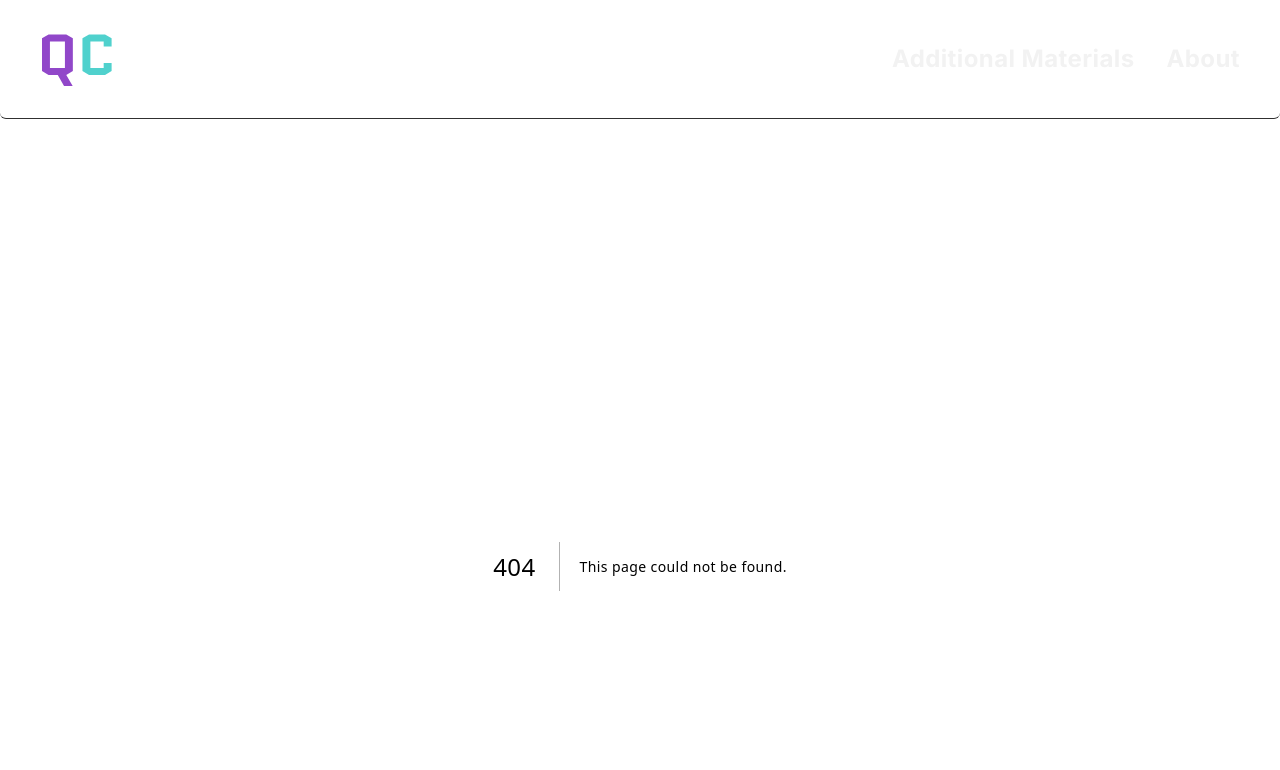
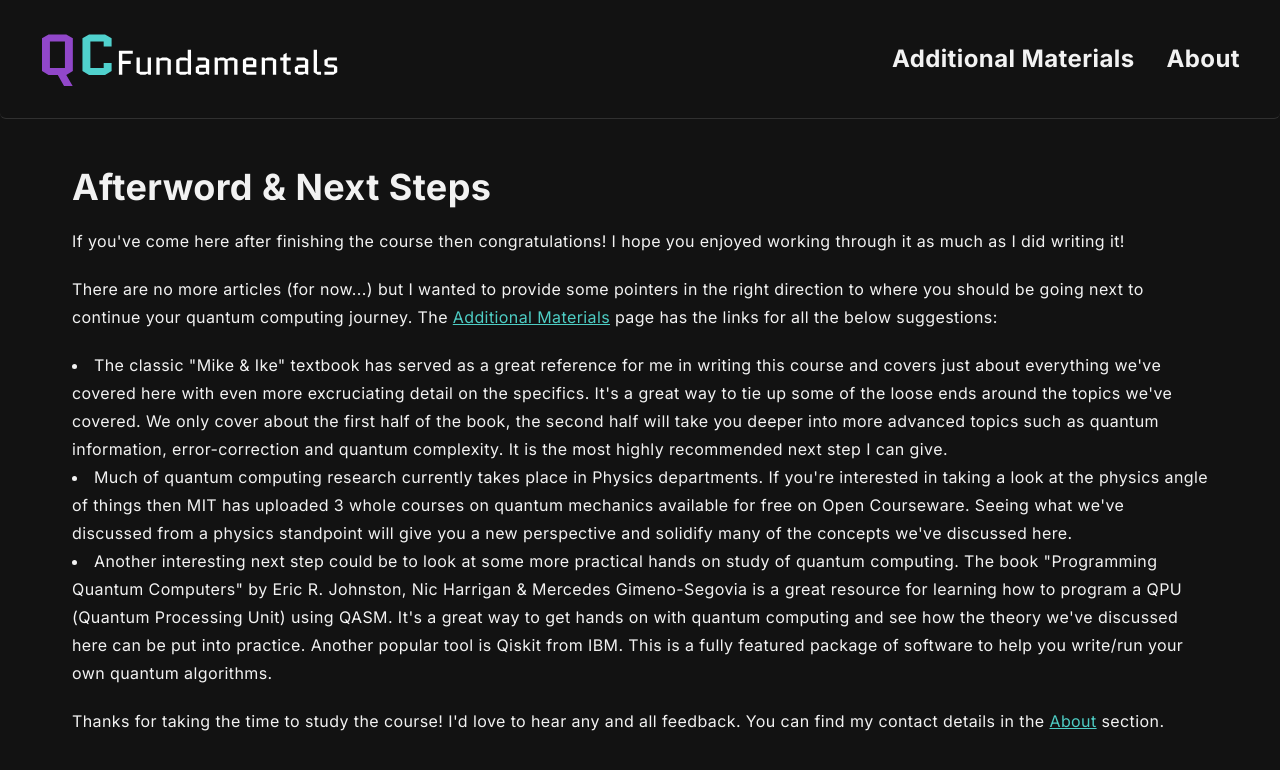
Before and after one commit to DazKins/qcfundamentals, a Next.js app: page /afterword-next-steps in a window 1280 px wide. Before the commit this address had no page. Shown: the top 770 px of the page. Built offline with nearby package versions, Linux system fonts and the light colour scheme.

Commit message:
Add afterword

```diff
--- a/package.json
+++ b/package.json
@@ -3,7 +3,7 @@
   "version": "0.1.0",
   "private": true,
   "scripts": {
-    "dev": "next dev",
+    "dev": "next dev --turbo",
     "build": "next build",
     "start": "next start",
     "lint": "next lint"
--- a/src/app/additional-materials/page.tsx
+++ b/src/app/additional-materials/page.tsx
@@ -17,7 +17,12 @@ const Page = () => {
         </a>
       </p>
       <p>
-        The Youtube channel &quot;Quantum Sense&quot; has an awesome series on the mathematics of bra-ket notation. He tackles it more from a physics perspective, but it&apos;s still very applicable here. <a href="https://www.youtube.com/playlist?list=PL8ER5-vAoiHAWm1UcZsiauUGPlJChgNXC">YouTube</a>
+        The Youtube channel &quot;Quantum Sense&quot; has an awesome series on
+        the mathematics of bra-ket notation. He tackles it more from a physics
+        perspective, but it&apos;s still very applicable here.{" "}
+        <a href="https://www.youtube.com/playlist?list=PL8ER5-vAoiHAWm1UcZsiauUGPlJChgNXC">
+          YouTube
+        </a>
       </p>
       <h3>Books</h3>
       <p>
@@ -29,6 +34,21 @@ const Page = () => {
         <a href="https://www.amazon.com/Quantum-Computation-Information-10th-Anniversary/dp/1107002176">
           Amazon
         </a>
+      </p>
+      <p>
+        &quot;Programming Quantum Computers&quot; by Eric R. Johnston, Nic
+        Harrigan & Mercedes Gimeno-Segovia, presents a slightly more practical
+        hands on approach where you will learn the fundamentals of programming a
+        QPU (Quantum Processing Unit) using QASM.{" "}
+        <a href="https://www.amazon.com/Programming-Quantum-Computers-Essential-Algorithms/dp/1492039683">
+          Amazon
+        </a>
+      </p>
+      <h3>Websites</h3>
+      <p>
+        IBM is developing Qiskit which is a great toolkit/library for
+        coding/testing your own quantum algorithms.{" "}
+        <a href="https://docs.quantum.ibm.com/guides">Getting started guide</a>
       </p>
       <h3>Apps</h3>
       <p>
--- /dev/null
+++ b/src/app/afterword-next-steps/page.tsx
@@ -0,0 +1,58 @@
+import Link from "next/link";
+
+const Page = () => {
+  return (
+    <div className="flex flex-col gap-5">
+      <h1>Afterword & Next Steps</h1>
+      <p>
+        If you&apos;ve come here after finishing the course then congratulations! I
+        hope you enjoyed working through it as much as I did writing it!
+      </p>
+      <p>
+        There are no more articles (for now...) but I wanted to provide some
+        pointers in the right direction to where you should be going next to
+        continue your quantum computing journey. The{" "}
+        <Link href="/additional-materials">Additional Materials</Link> page has
+        the links for all the below suggestions:
+      </p>
+      <ul>
+        <li>
+          The classic &quot;Mike & Ike&quot; textbook has served as a great
+          reference for me in writing this course and covers just about
+          everything we&apos;ve covered here with even more excruciating detail on
+          the specifics. It&apos;s a great way to tie up some of the loose ends
+          around the topics we&apos;ve covered. We only cover about the first half of
+          the book, the second half will take you deeper into more advanced
+          topics such as quantum information, error-correction and quantum
+          complexity. It is the most highly recommended next step I can give.
+        </li>
+        <li>
+          Much of quantum computing research currently takes place in Physics
+          departments. If you&apos;re interested in taking a look at the physics
+          angle of things then MIT has uploaded 3 whole courses on quantum
+          mechanics available for free on Open Courseware. Seeing what we&apos;ve
+          discussed from a physics standpoint will give you a new perspective
+          and solidify many of the concepts we&apos;ve discussed here.
+        </li>
+        <li>
+          Another interesting next step could be to look at some more practical
+          hands on study of quantum computing. The book &quot;Programming Quantum
+          Computers&quot; by Eric R. Johnston, Nic Harrigan & Mercedes Gimeno-Segovia
+          is a great resource for learning how to program a QPU (Quantum
+          Processing Unit) using QASM. It&apos;s a great way to get hands on with
+          quantum computing and see how the theory we&apos;ve discussed here can be
+          put into practice. Another popular tool is Qiskit from IBM. This is a
+          fully featured package of software to help you write/run your own
+          quantum algorithms.
+        </li>
+      </ul>
+      <p>
+        Thanks for taking the time to study the course! I&apos;d love to hear any and
+        all feedback. You can find my contact details in the{" "}
+        <Link href={"/about"}>About</Link> section.
+      </p>
+    </div>
+  );
+};
+
+export default Page;
--- a/src/app/page.tsx
+++ b/src/app/page.tsx
@@ -10,7 +10,7 @@ export default function Home() {
         can be read however you want.
       </p>
       <p>
-        <a href="/introduction-to-the-course">Introduction to the course</a>
+        <a href="/introduction-to-the-course">Introduction to the Course</a>
       </p>
       <ul className="list-inside">
         {ChapterDefinitions.map((chapterDefinition) => (
@@ -46,6 +46,9 @@ export default function Home() {
           </li>
         ))}
       </ul>
+      <p>
+        <a href="/afterword-next-steps">Afterword & Next Steps</a>
+      </p>
     </div>
   );
 }
```
